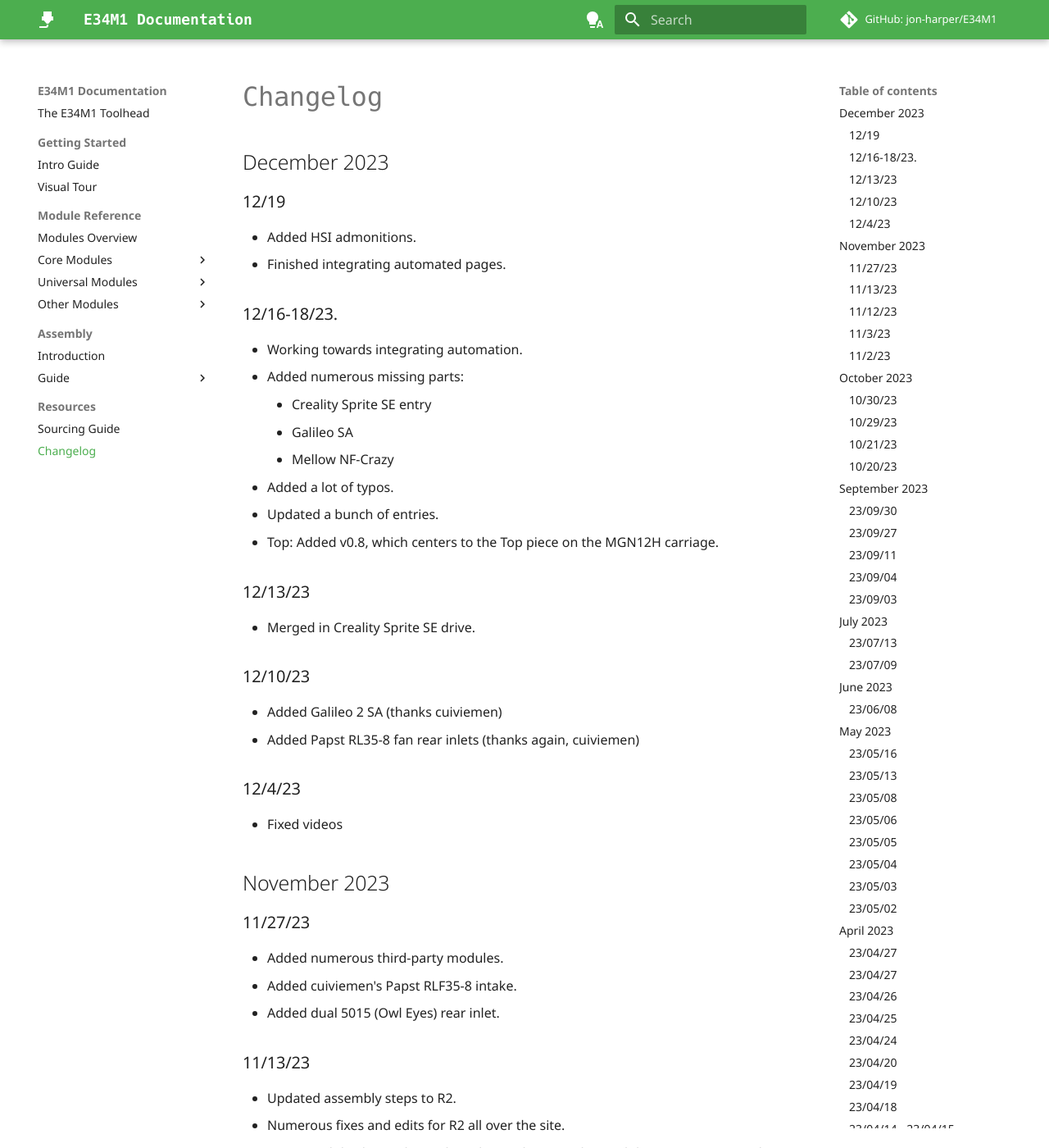
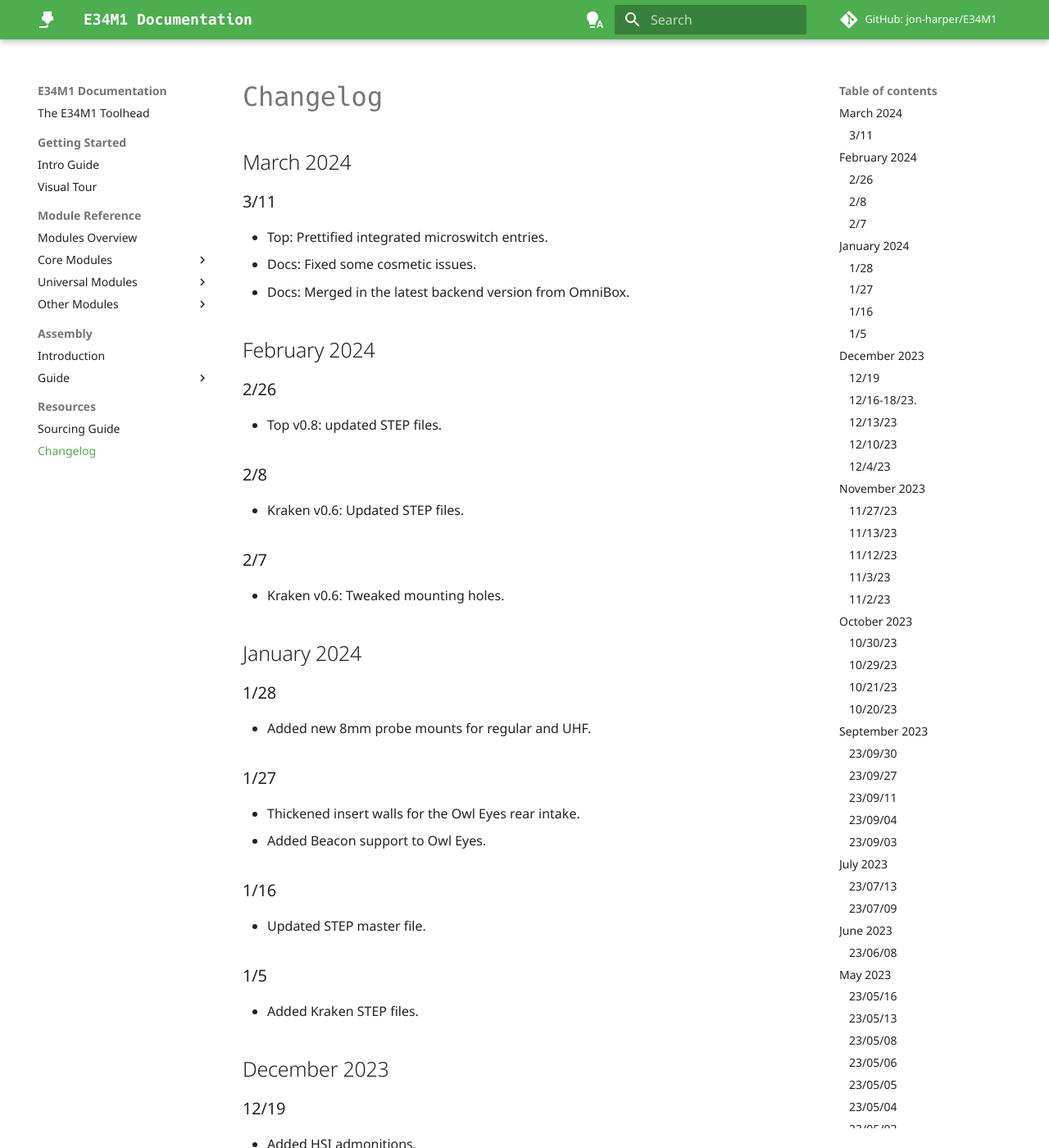
Before and after one commit to jon-harper/E34M1, an MkDocs documentation site: the page built from docs/changelog.md, in a window 1280 px wide and 1400 px high. Shown: the whole window at 82% size. Built offline with MkDocs 1.6.1 and Material for MkDocs 9.7.7, drawn with Linux system fonts in a browser that asks for light colours; comment, search, counter and statistics services are not loaded.

Commit message:
Updated!

```diff
--- a/docs/changelog.md
+++ b/docs/changelog.md
@@ -4,6 +4,47 @@ summary: Log of changes to E34M1.
 authors: Jon Harper
 date: 2023-1-26
 ---
+
+##  March 2024
+
+### 3/11
+
+- Top: Prettified integrated microswitch entries.
+- Docs: Fixed some cosmetic issues.
+- Docs: Merged in the latest backend version from OmniBox.
+
+## February 2024
+
+### 2/26
+
+- Top v0.8: updated STEP files.
+
+### 2/8
+
+- Kraken v0.6: Updated STEP files.
+
+### 2/7
+
+- Kraken v0.6: Tweaked mounting holes.
+
+## January 2024
+
+### 1/28
+
+- Added new 8mm probe mounts for regular and UHF.
+
+### 1/27
+
+- Thickened insert walls for the Owl Eyes rear intake.
+- Added Beacon support to Owl Eyes.
+
+### 1/16
+
+- Updated STEP master file.
+
+### 1/5
+
+- Added Kraken STEP files.
 
 ## December 2023
 
```
